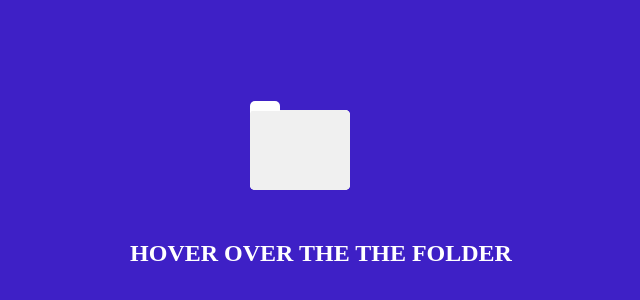
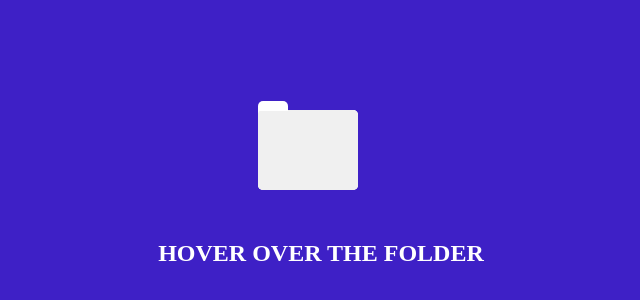
Before and after one commit to clint-2000/animation-folder, a plain HTML site: page index.html in a window 1280 px wide. Shown: the part 202-502 px from the top of the page, without its empty margins (319-959 px from the left). Drawn offline with Linux system fonts and the light colour scheme.

Commit message:
initial commite

```diff
--- a/index.html
+++ b/index.html
@@ -18,7 +18,7 @@
           <div class="folder__front right"></div>
         </div>
       </div>
-      <h2>Hover over the the folder</h2>
+      <h2>Hover over the folder</h2>
     </div>
   </body>
 </html>
--- a/style.css
+++ b/style.css
@@ -11,7 +11,7 @@ body {
 
 .folder {
   transition: all 0.2s ease-in;
-  padding-left: 120px;
+  padding-left: 100px;
 }
 .background h2 {
   color: #ffffff;
```
